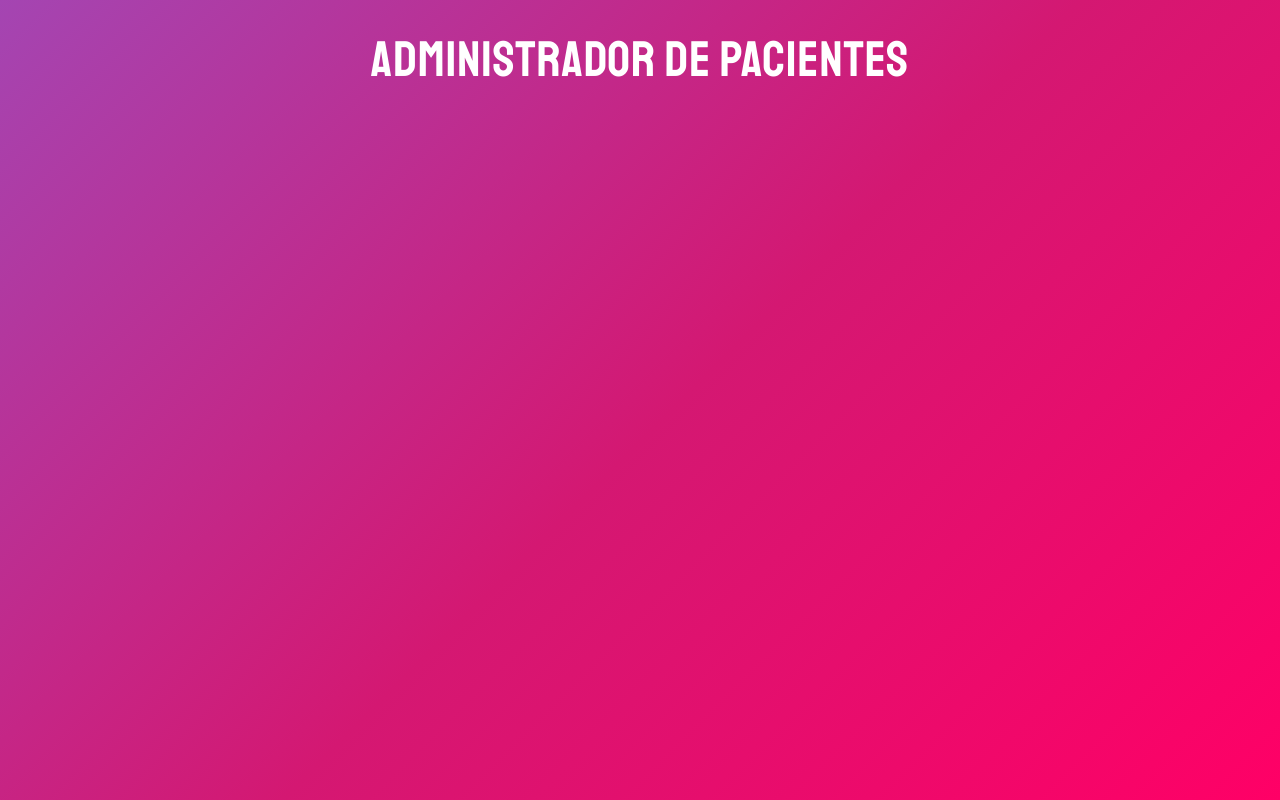
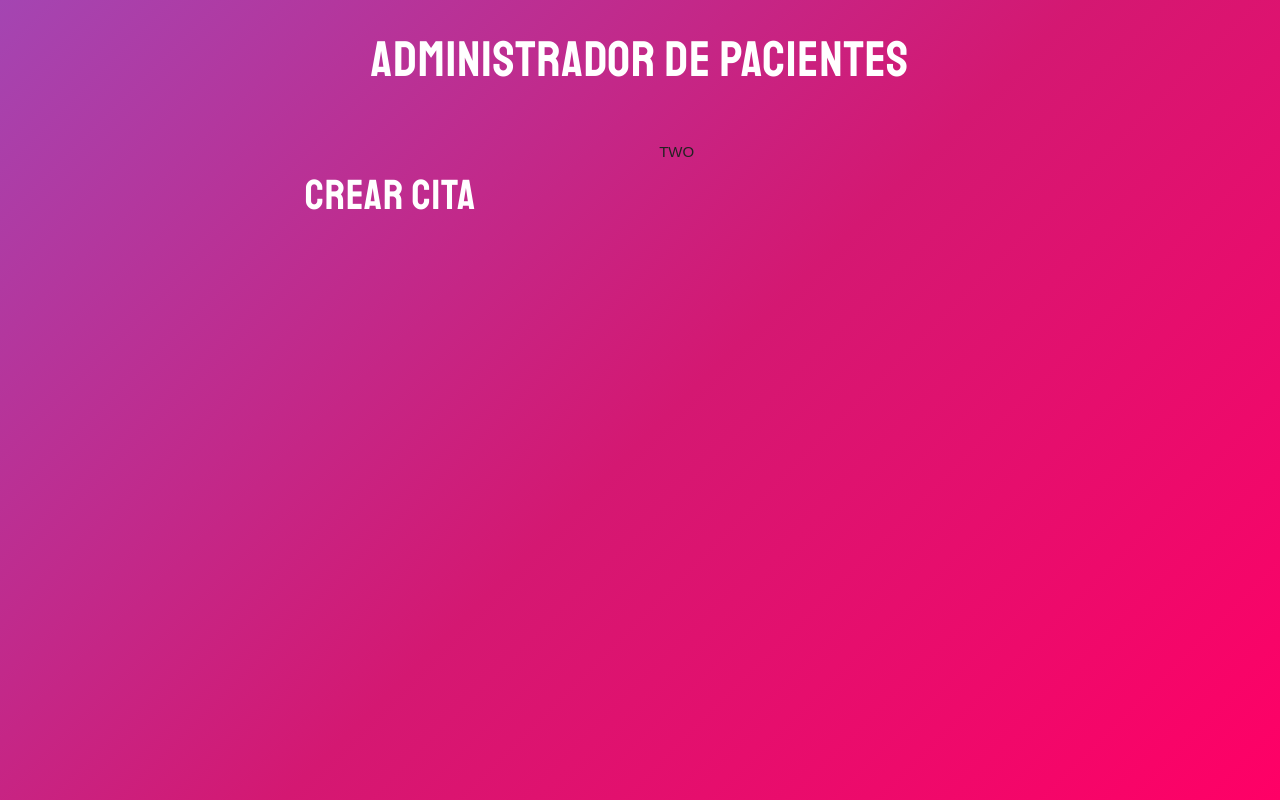
Before and after one commit to 10063987/citas, a React (Create React App) app: page / in a window 1280 px wide. Built offline with nearby package versions, Linux system fonts and the light colour scheme.

Commit message:
Creando el componente Formulario

```diff
--- a/src/App.js
+++ b/src/App.js
@@ -1,8 +1,21 @@
-
+import React, { Fragment, useState} from 'react'
+import Formulario from './conponents/Formulario'
 
 function App() {
   return (
-     <h1>Administrador de pacientes</h1>
+    <Fragment>
+        <h1>Administrador de pacientes</h1>
+        <div className="container">
+          <div className="row">
+            <div className="one-half column">
+              <Formulario/>
+            </div>
+            <div className="one-half column">
+              TWO
+            </div>
+          </div>
+        </div>
+    </Fragment>
   );
 }
 
--- /dev/null
+++ b/src/conponents/Formulario.js
@@ -0,0 +1,15 @@
+import React, { Fragment } from 'react'
+
+const Formulario = () => {
+    return (
+        <Fragment>
+            <h2>Crear Cita</h2>
+
+            <form>
+
+            </form>
+        </Fragment>
+     );
+}
+
+export default Formulario;
```
